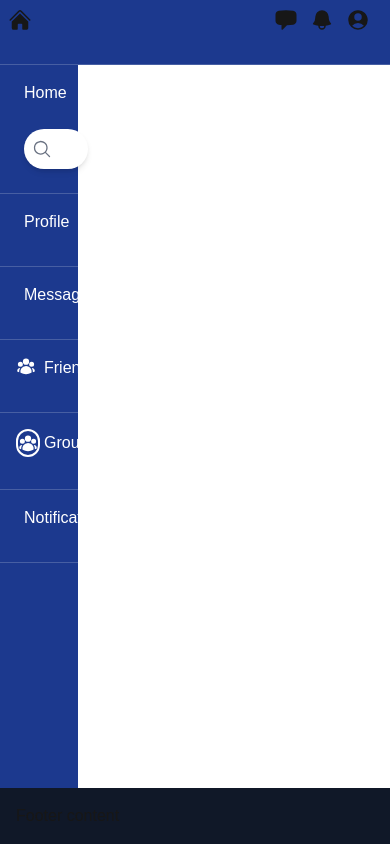
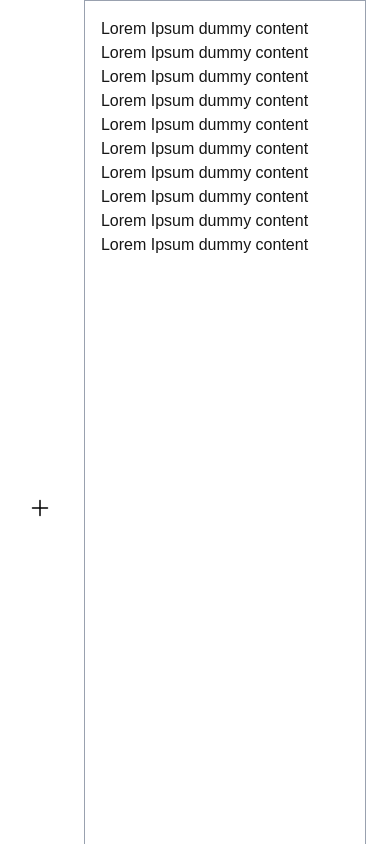
Before and after one commit to WycliffeAlphus/social-network, a Next.js app in the folder frontend/: page / in a window 390 px wide. Built offline with nearby package versions, Linux system fonts and the light colour scheme; no server answers.

Commit message:
refactor(layout): restructure layout and data flow
- Move sidebar into root layout component
- Fetch user profile in layout and pass to sidebar
- Remove search input from sidebar
- Remove top navigation bar
- Adjust responsive UI for sidebar and main content

```diff
--- /dev/null
+++ b/frontend/src/app/client-layout.js
@@ -0,0 +1,39 @@
+'use client'
+
+import { useEffect, useState } from "react";
+import Sidebar from "../components/sidebar";
+
+export default function ClientLayout({ children }) {
+  const [data, setData] = useState(null);
+
+  useEffect(() => {
+    async function fetchUser() {
+      try {
+        const res = await fetch("http://localhost:8080/api/profile/current", {
+          method: 'GET',
+          credentials: 'include'
+        })
+        if (res.ok) {
+          const data = await res.json()
+          // console.log(data)
+          setData(data)
+        }
+      } catch (error) {
+        console.error("error fetching user: ", error)
+      }
+    }
+
+    fetchUser()
+  }, [])
+
+  return (
+    <div className="h-screen px-[1%] md:px-[12%] 2xl:px-[18%]">
+      <div className="flex min-h-screen">
+        <Sidebar data={data} />
+        <main className="flex-1">
+          {children}
+        </main>
+      </div>
+    </div>
+  );
+}
--- a/frontend/src/app/layout.js
+++ b/frontend/src/app/layout.js
@@ -1,5 +1,6 @@
 import { Geist, Geist_Mono } from "next/font/google";
 import "./globals.css";
+import ClientLayout from "./client-layout";
 
 const geistSans = Geist({
   variable: "--font-geist-sans",
@@ -22,7 +23,7 @@ export default function RootLayout({ children }) {
       <body
         className={`${geistSans.variable} ${geistMono.variable} antialiased min-h-screen`}
       >
-        {children}
+        <ClientLayout>{children}</ClientLayout>
       </body>
     </html>
   );
--- a/frontend/src/app/page.js
+++ b/frontend/src/app/page.js
@@ -1,16 +1,22 @@
-import Navbar from "../components/navbar";
-import Sidebar from "../components/sidebar";
+"use client"
 
 export default function Home() {
   return (
-    <div className="min-h-screen flex flex-col">
-      <Navbar />
-      <div className="flex flex-1">
-        <Sidebar />
-        <main className="flex-1 p-4">
-        </main>
-      </div>
-      <footer className="p-4 bg-gray-900">Footer content</footer>
+    <div className="flex min-h-screen">
+      <main className="flex-1 border-x mr-[20px] border-gray-400">
+        <div className="p-4 border-t lg:border-0 border-gray-400">
+          <div>Lorem Ipsum dummy content</div>
+          <div>Lorem Ipsum dummy content</div>
+          <div>Lorem Ipsum dummy content</div>
+          <div>Lorem Ipsum dummy content</div>
+          <div>Lorem Ipsum dummy content</div>
+          <div>Lorem Ipsum dummy content</div>
+          <div>Lorem Ipsum dummy content</div>
+          <div>Lorem Ipsum dummy content</div>
+          <div>Lorem Ipsum dummy content</div>
+          <div>Lorem Ipsum dummy content</div>
+        </div>
+      </main>
     </div>
   );
 }
--- a/frontend/src/components/sidebar.jsx
+++ b/frontend/src/components/sidebar.jsx
@@ -1,110 +1,132 @@
 "use client";
 
 import Link from "next/link";
-import { useRouter } from "next/navigation";
-import SearchBar from "./searchbar";
 import {
   HomeIcon, BellIcon, ChatBubbleLeftIcon,
-  UserIcon, UserGroupIcon, PlusIcon
-} from '@heroicons/react/24/solid';
-import { useEffect, useState } from "react";
+  UserIcon, UserGroupIcon, PlusIcon,
+  UserCircleIcon,
+  UserPlusIcon
+} from '@heroicons/react/24/outline';
+import { useEffect, useRef, useState } from "react";
 
-export default function Sidebar() {
-  const router = useRouter();
-  const pathname = router.pathname;
-
-  const isGroupsPage = pathname === "/groups";
-
-  const [userId, setUserId] = useState(null);
+export default function Sidebar({ data }) {
+  console.log(data)
+  const [showCreateOptions, setShowCreateOptions] = useState(false);
+  const [showAccountOptions, setShowAccountOptions] = useState(false);
+  const createOptionsRef = useRef(null);
+  const accountsRef = useRef(null);
 
   useEffect(() => {
-        async function fetchUser() {
-            try {
-                const res = await fetch("http://localhost:8080/api/profile/current", {
-                    method: 'GET',
-                    credentials: 'include'
-                })
-                if (res.ok) {
-                    const data = await res.json()
-                    console.log(data.current_user_id)
-                    setUserId(data.current_user_id)
+    function handleClickOutside(event) {
+      if (createOptionsRef.current && !createOptionsRef.current.contains(event.target)) {
+        setShowCreateOptions(false)
       }
-            } catch (error) {
-                console.error("error fetching user: ", error)
+
+      if (accountsRef.current && !accountsRef.current.contains(event.target)) {
+        setShowAccountOptions(false)
       }
     }
 
-        fetchUser()
-    }, [])
+    document.addEventListener("click", handleClickOutside)
+    return () => {
+      document.removeEventListener("click", handleClickOutside)
+    }
+  }, [showCreateOptions, showAccountOptions])
 
   return (
-    <aside className="w-1/5 bg-blue-900 text-white min-h-full">
-      {isGroupsPage ? (
-           <div>
-      <h2 className="text-lg font-bold mb-4 text-center">Groups</h2>
-      <ul className="space-y-2">
-        <li>
-          <SearchBar />
-        </li>
-        <li>
-          <Link
-            href="/create-group"
-            className="block px-4 py-2 flex  text-white hover:bg-blue-700 hover:shadow-md transition duration-200"
-          >
-            <PlusIcon className="h-6 w-6 mr-1"/>
-            Create Group
+    <aside className="sticky w-[5rem] xl:w-[12rem] pt-[3rem] top-0 text-white h-[100vh] overflow-y-auto">
+      <ul className="w-full">
+        <li className="p-4 border-gray-100/20">
+          <Link href="/" className="flex w-full pb-4 items-center items-center justify-center md:justify-start">
+            <HomeIcon className="h-6 w-6 mr-2" />
+            <span className="hidden xl:inline">Home</span>
           </Link>
         </li>
-        <li>
-          <Link
-            href="/groups"
-            className="block px-4 py-2 r  text-white hover:bg-blue-700 hover:shadow-md transition duration-200"
-          >
-            Your Groups
+        <li className="p-4 border-gray-100/20">
+          <Link href="/profile" className="flex w-full pb-4 items-center items-center justify-center md:justify-start">
+            <UserPlusIcon className="h-6 w-6 mr-2" />
+            <span className="hidden xl:inline">Follow requests</span>
           </Link>
         </li>
-      </ul>
-    </div>
-      ) : (
-        <ul className="w-full">
-          <li className="p-4 border-b border-gray-100/20">
-            <Link href="/" className="flex w-full  pb-4 items-center">
-              <HomeIcon className="h-6 w-6 mr-2" /> Home
-            </Link> <SearchBar/>
-          </li>
-          <li className="p-4 border-b border-gray-100/20">
-            <Link href={`/profile/${userId&&userId}`} className="flex w-full  pb-4 items-center">
-              <UserIcon className="h-6 w-6 mr-2" /> Profile
+        <li className="p-4 border-gray-100/20">
+          <Link href="/messages" className="flex w-full pb-4 items-center items-center justify-center md:justify-start">
+            <ChatBubbleLeftIcon className="h-6 w-6 mr-2" />
+            <span className="hidden xl:inline">Messages</span>
           </Link>
         </li>
-          <li className="p-4 border-b border-gray-100/20">
-            <Link href="/messages" className="flex w-full  pb-4 items-center">
-              <ChatBubbleLeftIcon className="h-6 w-6 mr-2" /> Messages
+        <li className="p-4 border-gray-100/20">
+          <Link href="/groups" className="flex w-full pb-4 items-center items-center justify-center md:justify-start">
+            <UserGroupIcon className="h-6 w-6 mr-2" />
+            <span className="hidden xl:inline">Groups</span>
           </Link>
         </li>
-          <li className="p-4 border-b border-gray-100/20">
-            <Link href="/friends" className="flex w-full pb-4 items-center">
-              <div className="relative w-6 h-6 mr-2">
-                <UserGroupIcon className="h-5 w-5 text-white" />
-              </div>
-              Friends
+        <li className="p-4 border-gray-100/20">
+          <Link href="/notifications" className="flex w-full pb-4 items-center items-center justify-center md:justify-start">
+            <BellIcon className="h-6 w-6 mr-2" />
+            <span className="hidden xl:inline">Notifications</span>
           </Link>
         </li>
-          <li className="p-4 border-b border-gray-100/20">
-            <Link href="/groups" className="flex w-full  pb-4 items-center">
-              <div className="w-7 h-7 flex items-center justify-center rounded-full border-2 border-white mr-1">
-                <UserGroupIcon className="h-5 w-5 text-white" />
-              </div>
-              Groups
+        <li className="p-4 border-gray-100/20">
+          <Link href="/profile" className="flex w-full pb-4 items-center items-center justify-center md:justify-start">
+            <UserIcon className="h-6 w-6 mr-2" />
+            <span className="hidden xl:inline">Profile</span>
           </Link>
         </li>
-          <li className="p-4 border-b border-gray-100/20">
-            <Link href="/notifications" className="flex w-full  pb-4 items-center">
-              <BellIcon className="h-6 w-6 mr-2" /> Notifications
+        <li className="relative p-4 border-gray-100/20">
+          <button
+            onClick={() => {
+              setShowCreateOptions((prev) => !prev)
+              setShowAccountOptions(false)
+            }}
+            className="cursor-pointer flex w-full pb-4 items-center justify-center md:justify-start"
+          >
+            <div className="bg-white rounded-full mr-2">
+              <PlusIcon className="text-black h-6 w-6" />
+            </div>
+            <span className="hidden xl:inline">Create</span>
+          </button>
+
+          {showCreateOptions && (
+            <div ref={createOptionsRef} className="fixed flex flex-col gap-2 shadow-[0_0_12px_rgba(65,105,225)] bg-black rounded-lg p-6">
+              <Link href="/create/post" className="text-sm hover:text-[#4169e1] text-white">
+                + New Post
               </Link>
+              <Link href="/create/group" className="text-sm hover:text-[#4169e1] text-white">
+                + New Group
+              </Link>
+            </div>
+          )}
+        </li>
+
+        <li className="p-4 border-gray-100/20">
+          <button
+            onClick={() => {
+              setShowAccountOptions((prev) => !prev)
+              setShowCreateOptions(false);
+            }}
+            className="cursor-pointer flex w-full mt-33 h-fit items-center justify-center md:justify-start"
+          >
+            {data?.profile.img_url ? (
+              <img
+                src={data.profile.img_url}
+                alt="User avatar"
+                className="h-6 w-6 mr-2 rounded-full object-cover"
+              />
+            ) : (
+              <UserCircleIcon className="h-7 w-7 mr-2" />
+            )}
+            <span className="hidden xl:inline">Account</span>
+          </button>
+
+          {showAccountOptions && (
+            <div ref={accountsRef} className="fixed flex flex-col gap-2 shadow-[0_0_12px_rgba(65,105,225)] bg-black rounded-lg p-6">
+              <p className="cursor-pointer text-sm hover:text-red-700 text-red-600">
+                Log out
+              </p>
+            </div>
+          )}
         </li>
       </ul>
-      )}
     </aside>
   );
 }
```
Lines whose indentation alone changed are shown as unchanged.
